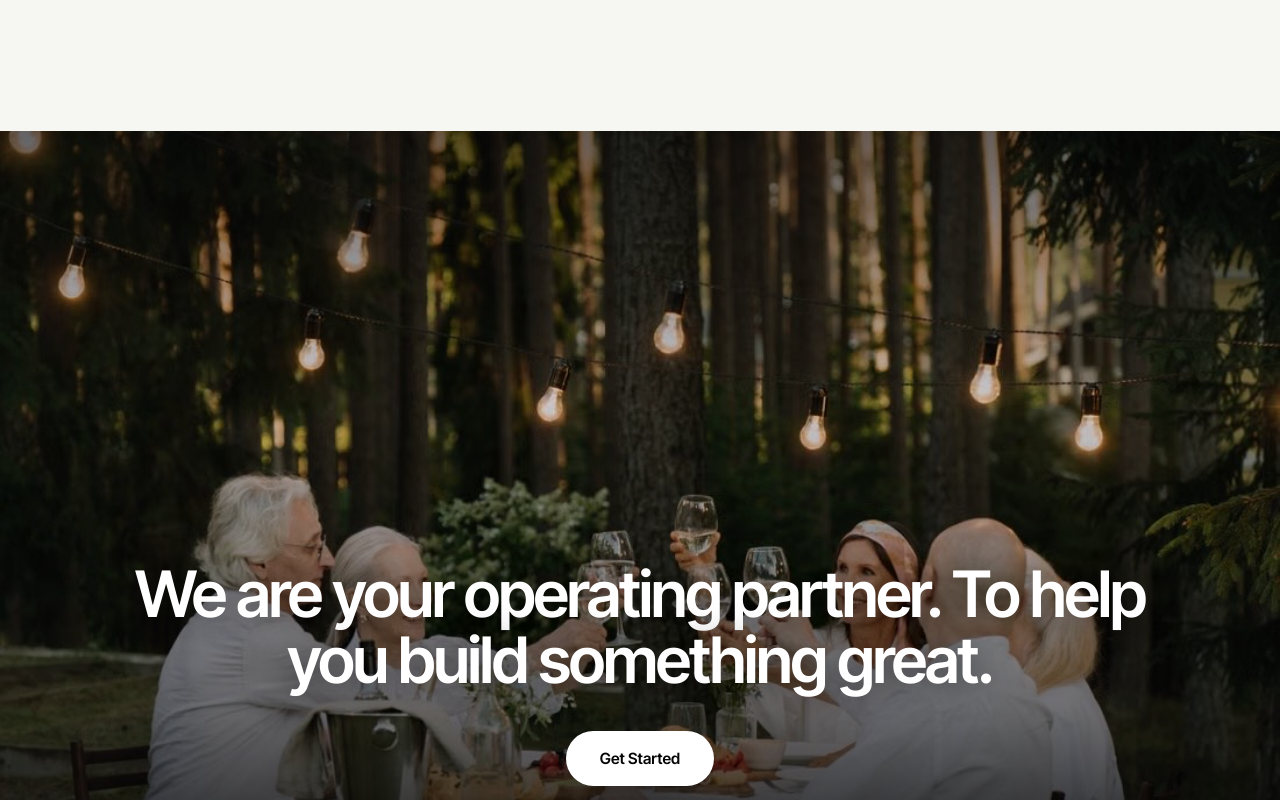
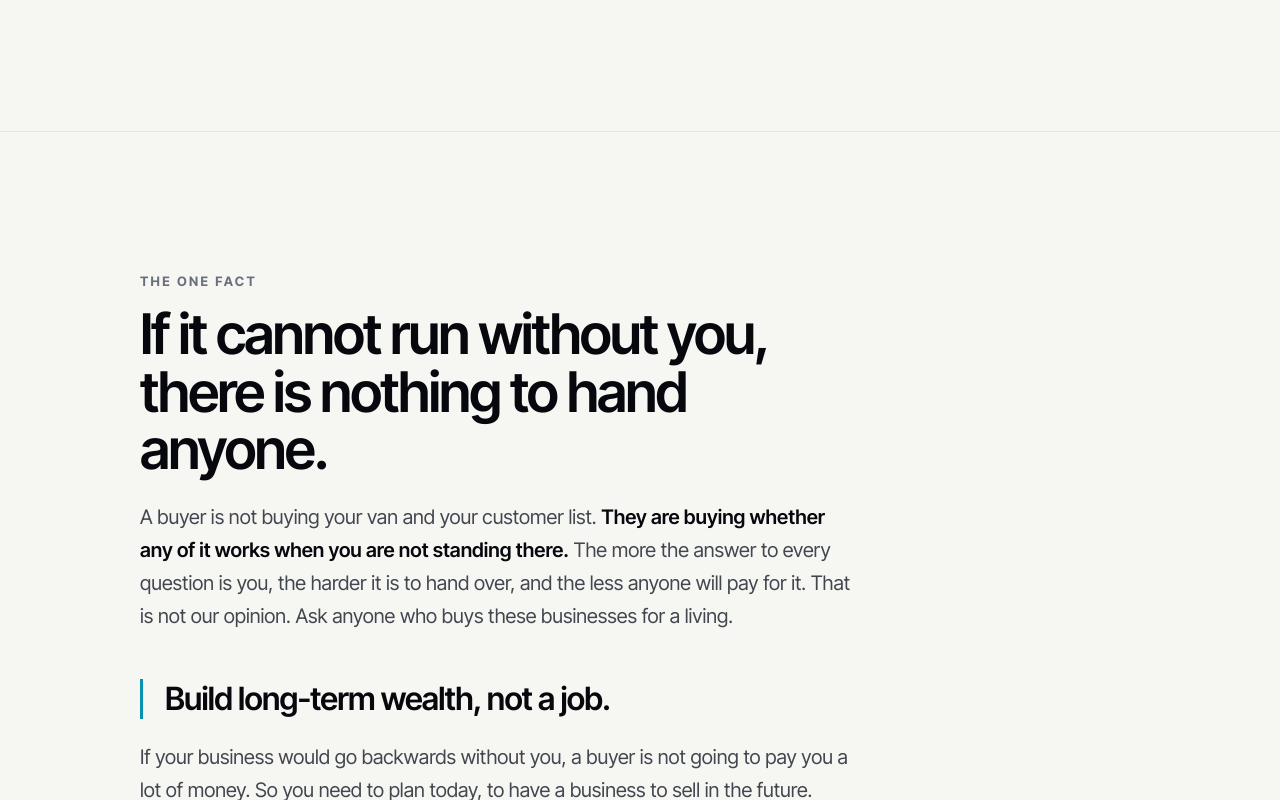
Before and after one commit to staybookt/staybookt-investor, a Next.js app: page /founders in a window 1280 px wide. Shown: the part 2000-2800 px from the top of the page. Built offline with nearby package versions, Linux system fonts and the light colour scheme; no server answers.

Commit message:
Merge /long-term into /founders per Richard feedback; retire /long-term with 307 redirect, drop nav/footer/sitemap entries, repoint homepage CTA

```diff
--- a/app/founders/page.tsx
+++ b/app/founders/page.tsx
@@ -1,6 +1,8 @@
 import Nav from '@/components/v4/Nav';
 import SiteFooter from '@/components/SiteFooter';
 import HeroCta from '@/components/v4/HeroCta';
+import Reveal from '@/components/v4/Reveal';
+import RemovalTest from '@/components/v4/RemovalTest';
 import { min } from '@/lib/css';
 
 /* WHAT THIS PAGE IS FOR.
@@ -11,7 +13,17 @@ import { min } from '@/lib/css';
  * About costume, and the four things an About page actually owes — why we exist,
  * who we are, why we are doing this, what we promise — were crammed underneath.
  *
- * So it is inverted. Belief. People. Origin. Promises. Nothing else. */
+ * So it is inverted. Belief. People. Origin. Promises. Nothing else.
+ *
+ * /LONG-TERM MERGED IN HERE (Jacob + Richard, Jul 30 2026). Richard's feedback on that
+ * page's content was "my suggestions would come after the quotes... I like the combo... I
+ * think it was a good suggestion" — his call on where his added paragraphs sit relative to
+ * the page's own pull-quote. The follow-up call, once that content was in, was to stop
+ * running it as a fourth standalone page and fold it into this one instead: read the
+ * founders, trust the people, then hear the actual business case for why long-term value
+ * is the whole point, one page instead of two. /long-term now 307s to
+ * /founders#long-term-value — see next.config.ts. The section below is a straight port of
+ * that page's "one fact" copy and its RemovalTest film, unchanged in substance. */
 
 const SHARE =
   'You should not have to choose between doing the work and having a life. That is the whole reason StayBookt exists.';
@@ -140,6 +152,20 @@ const CSS = `
    default centre lands the crop window on the chest and takes the top of the head
    off. .fcard img biases the window upward; Jacob's frame sits higher still, so he
    gets .hi (center top). */
+
+/* ===== 4. WHY THIS MATTERS LONG-TERM. Ported from /long-term (Jul 30 2026), same
+   .lt-sec/.lt-kick values that page shipped with, renamed into this page's own .abt-value
+   namespace. Explicit cream background (matches .abt-us right above it) so the founders
+   section and this one read as one continuous light zone before RemovalTest's dark film
+   breaks it up — the same two-tone rhythm /long-term itself used (light section, then the
+   dark pinned film, then the dark closing door). ===== */
+.abt-value{padding:clamp(80px,11vw,140px) 0;border-top:1px solid #e6e6e1;background:var(--v4-cream);}
+.abt-value h2{margin-top:14px;font-size:clamp(30px,4.4vw,56px);line-height:1.03;max-width:18ch;}
+.abt-value p{margin-top:22px;font-size:clamp(16.5px,1.9vw,20px);line-height:1.65;color:#42474f;max-width:62ch;}
+.abt-value p b{font-weight:600;color:var(--v4-ink);}
+.abt-value .kick{margin-top:clamp(34px,4vw,46px);padding-left:clamp(16px,2vw,22px);border-left:3px solid transparent;
+  border-image:var(--sb-grad-ink) 1;font-size:clamp(20px,2.6vw,32px);font-weight:600;letter-spacing:-.025em;
+  line-height:1.25;color:var(--v4-ink);max-width:24ch;}
 
 /* ===== 5. THE PROMISES. The one object on the page. ===== */
 .abt-prm{background:#050506;padding:clamp(90px,12vw,150px) 0;}
@@ -270,11 +296,62 @@ export default function AboutPage() {
           section between the founders and the close. The Promises component still exists, just not
           rendered here. */}
 
+      {/* 3 — WHY THIS MATTERS LONG-TERM. Merged in from /long-term (Jul 30 2026, see the page-top
+          comment). Content unchanged from what shipped there: the one fact, the lt-kick
+          pull-quote, Richard's three expanded paragraphs (added the same day, right after the
+          quote per his own feedback), then the RemovalTest film as the proof, not just prose. */}
+      <section className="abt-value" id="long-term-value">
+        <div className="wrap">
+          <Reveal className="eyebrow" as="div">The one fact</Reveal>
+          <Reveal><h2>If it cannot run without you, there is nothing to hand anyone.</h2></Reveal>
+          <Reveal>
+            <p>
+              A buyer is not buying your van and your customer list. <b>They are buying
+              whether any of it works when you are not standing there.</b> The more the answer to
+              every question is you, the harder it is to hand over, and the less anyone will pay for
+              it. That is not our opinion. Ask anyone who buys these businesses for a living.
+            </p>
+          </Reveal>
+          <Reveal><div className="kick">Build long-term wealth, not a job.</div></Reveal>
+          <Reveal>
+            <p>
+              If your business would go backwards without you, a buyer is not going to pay
+              you a lot of money. So you need to plan today, to have a business to sell in
+              the future.
+            </p>
+          </Reveal>
+          <Reveal>
+            <p>
+              To maximize your business value, you do not want to be in a position where you
+              are selling assets and a customer list. That happens when the business is run
+              on your cell phone and the customers go away when you leave. Buyers want
+              businesses that can work when the owner is not standing there. Otherwise, what
+              are they buying?
+            </p>
+          </Reveal>
+          <Reveal>
+            <p>
+              You need to demonstrate repeatable channel revenue, strong repeat business,
+              healthy referral levels, day-to-day operations run by systems, not sheer will,
+              and an impressive online presence associated with the business, not the owner.
+              Most buyers do not want to buy a job. They want a business that has a path to
+              grow.
+            </p>
+          </Reveal>
+        </div>
+      </section>
+
+      <RemovalTest />
+
       {/* Close, Richard's copy: "We are your operating partner. To help you build something great."
-          Subtext dropped. NOT fromBlack any more: the section above is the light cream founders
-          section now, not the dark promise board. Image unchanged for now; Richard wants a
-          celebrating-success shot, which needs a real asset. */}
+          Subtext dropped. fromBlack IS BACK (Jul 30 2026): it was correctly dropped when the
+          section right above this was the light cream founders section, but the /long-term merge
+          just inserted RemovalTest directly above this CTA, and that film ends on solid #050506
+          (see its own comment on /long-term's old HeroCta call, ported verbatim below) — without
+          fromBlack this would fade in from cream over black, a visible seam. Image unchanged for
+          now; Richard wants a celebrating-success shot, which needs a real asset. */}
       <HeroCta
+        fromBlack
         img="/close-founders.jpg"
         heading={<>We are your operating partner. To help you build something great.</>}
         sub={null}
--- a/app/sitemap.ts
+++ b/app/sitemap.ts
@@ -10,8 +10,9 @@ const PATHS = [
   '/',
   // /how-it-works retired (Jul 30 2026), 307 to '/' — see next.config.ts. Its content is
   // now the homepage journey, so this line drops per the rule above.
+  // /long-term retired too (Jul 30 2026, same day), 307 to /founders#long-term-value —
+  // merged into the About Us page. Same rule, this line drops.
   '/pricing',
-  '/long-term',
   '/journeys',
   '/journeys/home-service',
   '/journeys/consultant',
--- a/components/SiteFooter.tsx
+++ b/components/SiteFooter.tsx
@@ -20,14 +20,15 @@ import { START_LINK, EMAIL, PHONE_DISPLAY, PHONE_HREF } from '@/lib/site';
  *
  * The work and Contact are footer-only, so they sit after the four the nav carries. */
 const SITE = [
-  /* mirrors the nav order (Jacob, July 27): About / Pricing / Journeys / How it works /
-     Long-term value. Change one, change the other. */
+  /* mirrors the nav order (Jacob, July 27): About / Pricing / Journeys. Change one,
+     change the other. */
   { href: '/founders', label: 'About us' },
   { href: '/pricing', label: 'Pricing' },
   { href: '/journeys', label: 'Journeys' },
   // How it works dropped (Jul 30 2026) — mirrors Nav.tsx. The homepage carries the
   // journey now. See the note in Nav.tsx for the reasoning.
-  { href: '/long-term', label: 'Long-term value' },
+  // Long-term value dropped too (Jul 30 2026, same day) — merged into /founders instead
+  // of staying a standalone page. See Nav.tsx for the reasoning.
   { href: '/contact', label: 'Contact' },
 ];
 
--- a/components/v4/HomeJourney.tsx
+++ b/components/v4/HomeJourney.tsx
@@ -924,7 +924,10 @@ export default function HomeJourney() {
                    of just a headline, which also answers the brief's ask to elevate this
                    moment rather than just resize it. */}
                 <EnjoyLifeScene />
-                <a className="jgo" href="/long-term">What it is worth later <span aria-hidden>&rarr;</span></a>
+                {/* /long-term merged into /founders (Jul 30 2026, later same session) —
+                   repointed to the merged section's own anchor instead of the now-retired
+                   standalone page. See next.config.ts for the 307. */}
+                <a className="jgo" href="/founders#long-term-value">What it is worth later <span aria-hidden>&rarr;</span></a>
               </div>
             </div>
           </div>
--- a/components/v4/Nav.tsx
+++ b/components/v4/Nav.tsx
@@ -28,7 +28,12 @@ import { START_LINK } from '@/lib/site';
    HOW IT WORKS DROPPED FROM THE NAV (Jacob + Richard, Jul 30 2026). The homepage now
    opens with the concrete customer journey that page used to own — see HomeJourney.tsx
    and app/page.tsx. Keeping a tab for a page whose entire content now lives one scroll
-   into the homepage would just be two doors to the same room. Four tabs, not five. */
+   into the homepage would just be two doors to the same room.
+
+   LONG-TERM VALUE DROPPED FROM THE NAV TOO (Jacob + Richard, same day). Its content
+   merged into /founders instead of staying a fourth standalone page — Richard's feedback
+   on the content ("I like the combo") led to the follow-up call to stop giving it its own
+   door. /long-term 307s to /founders#long-term-value. Three tabs now, not four. */
 const LINKS = [
   { href: '/founders', label: 'About us' },
   /* "What's included" MERGED INTO Pricing (Jacob + Richard, Jul 23 2026); /whats-included
@@ -36,8 +41,6 @@ const LINKS = [
   { href: '/pricing', label: 'Pricing' },
   /* 'Journeys': mini landing routing to three profession pages (July 27 restructure). */
   { href: '/journeys', label: 'Journeys' },
-  /* Label is Richard's words (July 14): "focus on long-term value as a stand alone." */
-  { href: '/long-term', label: 'Long-term value' },
 ];
 
 /* Fixed dark nav that solidifies (blur + border) once the user scrolls past
```
Also changed, not shown: next.config.ts (+16 -6 lines).
